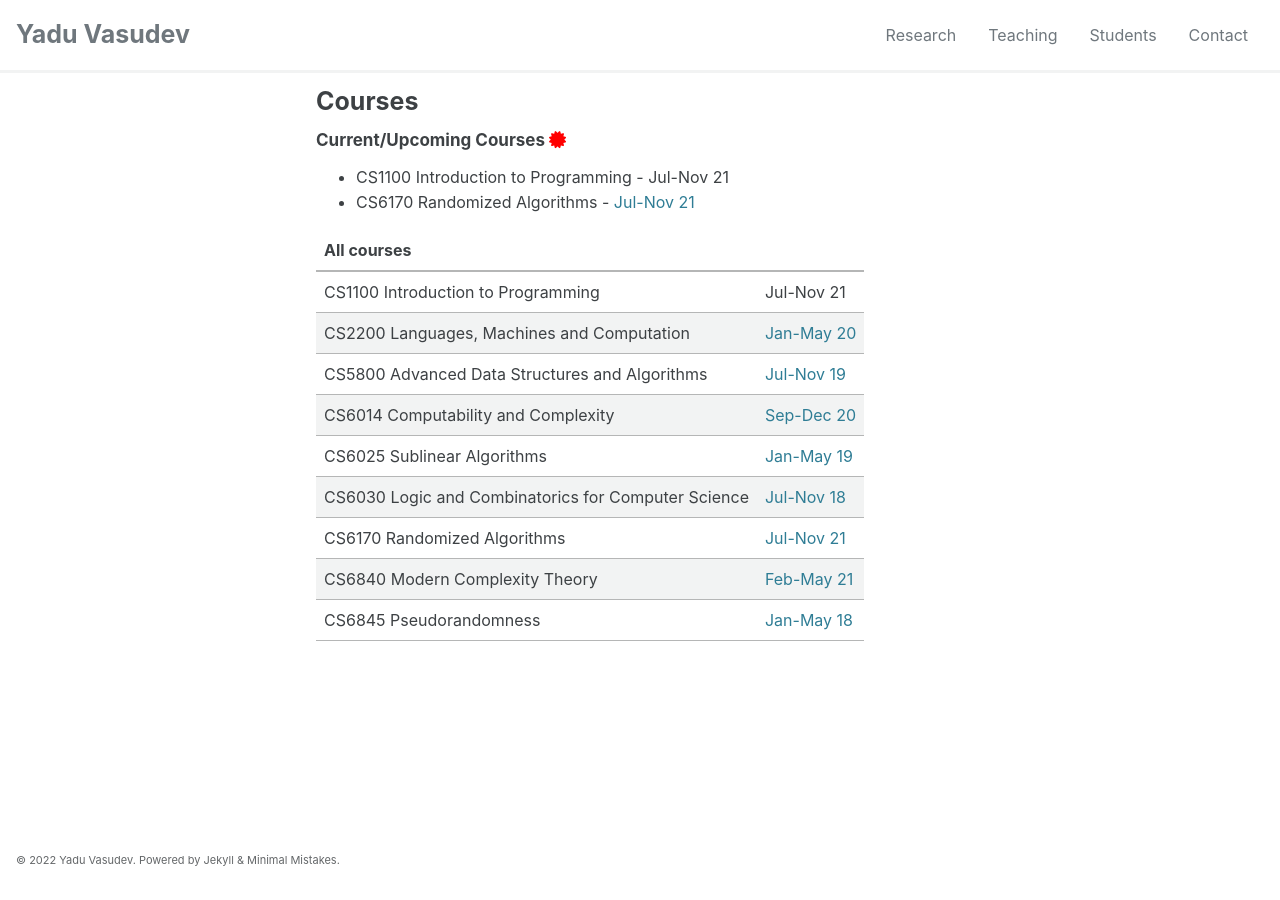
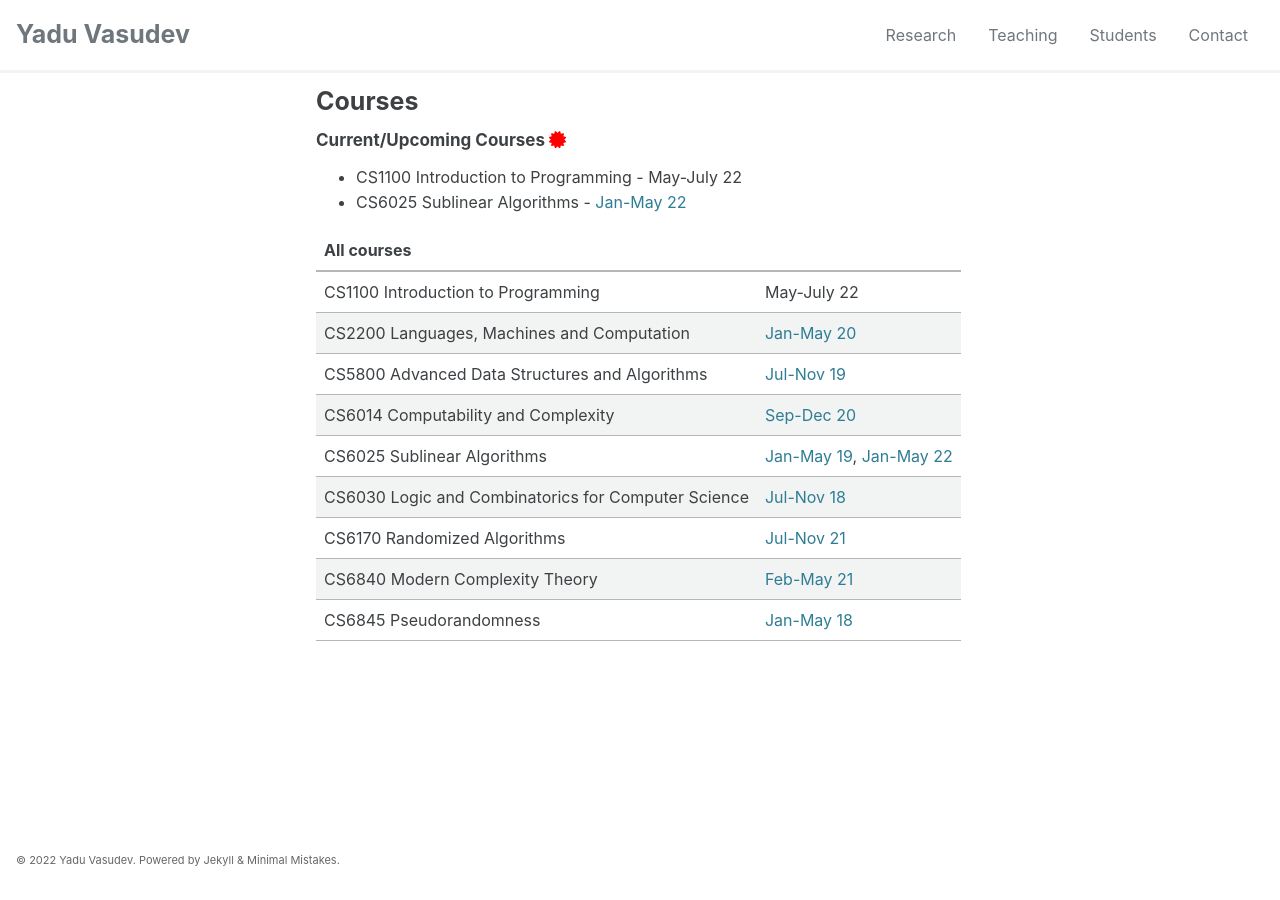
Before and after one commit to yaduvasudev/yaduvasudev.github.io, a Jekyll site: the page built from _pages/courses.md, in a window 1280 px wide. Built offline with Jekyll 4.4.1, drawn with Linux system fonts in a browser that asks for light colours; cached includes are drawn as plain includes.

Commit message:
New course added
new course page, and navigation modified.

```diff
--- a/_pages/courses.md
+++ b/_pages/courses.md
@@ -6,16 +6,16 @@ title: Courses
 ---
 
 #### Current/Upcoming Courses <i class="fas fa-certificate" style="color:red"></i>
-- CS1100 Introduction to Programming - Jul-Nov 21
-- CS6170 Randomized Algorithms  - [Jul-Nov 21](6170/21/)
+- CS1100 Introduction to Programming - May-July 22
+- CS6025 Sublinear Algorithms  - [Jan-May 22](6025/22/)
 
 | All courses | |
 |:-------|:---|
-| CS1100 Introduction to Programming | Jul-Nov 21 |
+| CS1100 Introduction to Programming | May-July 22 |
 | CS2200 Languages, Machines and Computation | [Jan-May 20](2200/20/) |
 | CS5800 Advanced Data Structures and Algorithms | [Jul-Nov 19](5800/19/) |
 | CS6014 Computability and Complexity | [Sep-Dec 20](6014/20/) |
-| CS6025 Sublinear Algorithms | [Jan-May 19](6025/19/) |
+| CS6025 Sublinear Algorithms | [Jan-May 19](6025/19/), [Jan-May 22](6025/22) |
 | CS6030 Logic and Combinatorics for Computer Science | [Jul-Nov 18](6030/18/) |
 | CS6170 Randomized Algorithms | [Jul-Nov 21](6170/21/)
 | CS6840 Modern Complexity Theory | [Feb-May 21](6840/21/) |
```
Also changed, not shown: _data/navigation.yml (+5 -3 lines), _pages/6025-22.md (added, +49 -0 lines).
